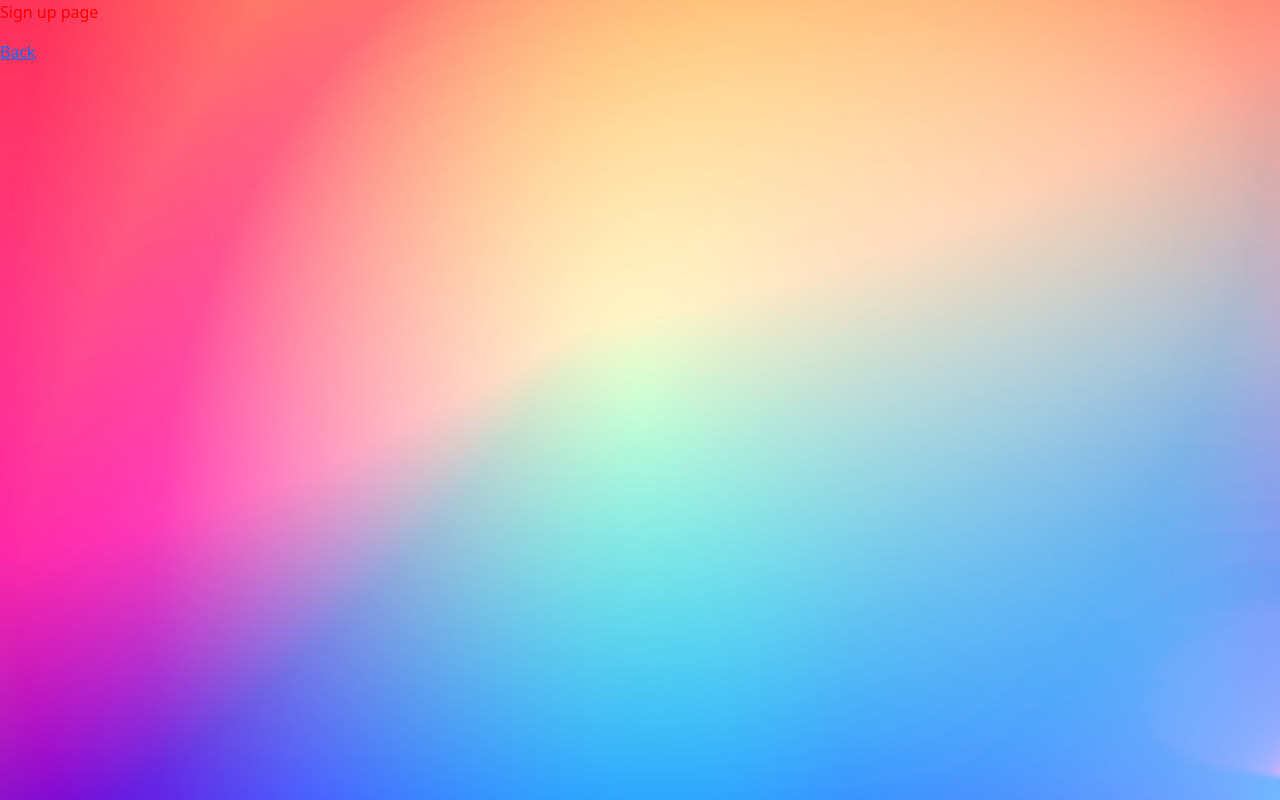
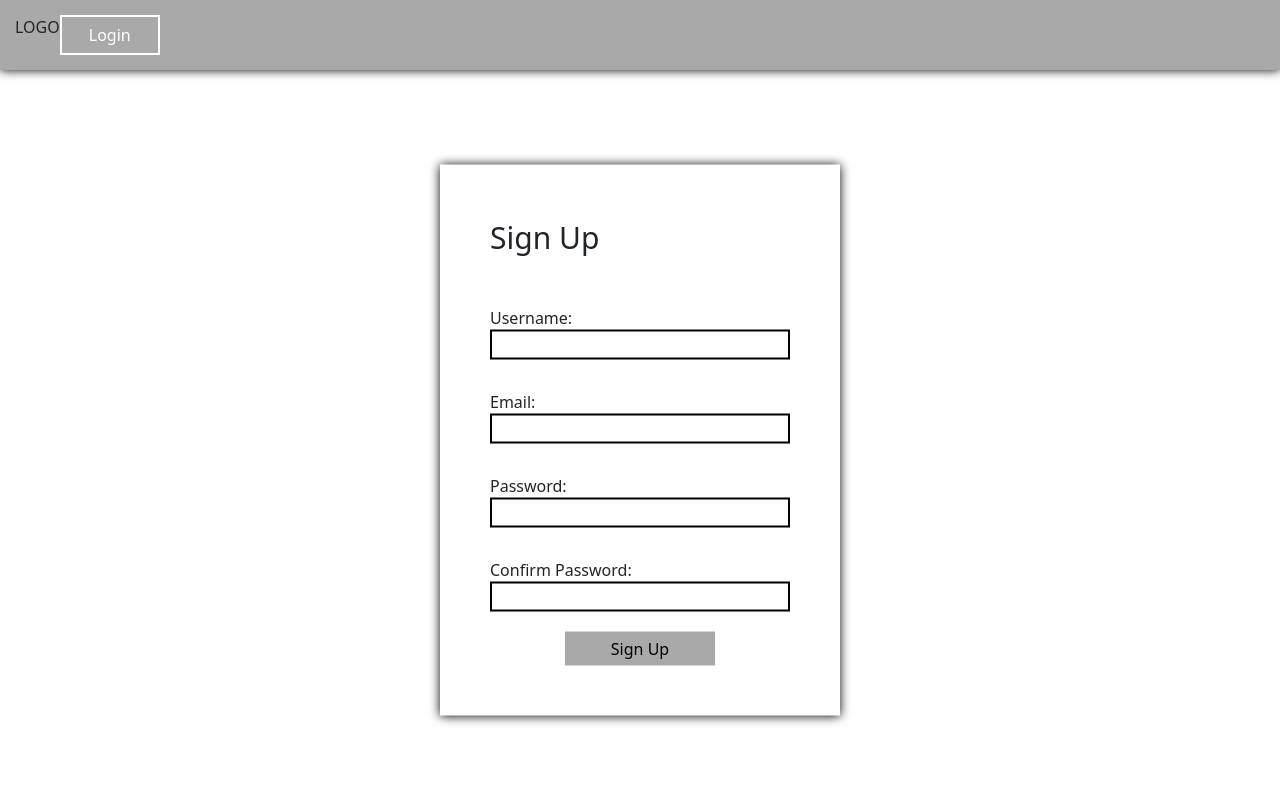
Before and after one commit to GTWebArcade/webarcade-webapp, a React (Create React App) app: page /sign-up in a window 1280 px wide. Built offline with nearby package versions, Linux system fonts and the light colour scheme.

Commit message:
sign up page

```diff
--- a/src/App.js
+++ b/src/App.js
@@ -2,6 +2,7 @@ import { BrowserRouter, Routes, Route } from 'react-router-dom';
 import LandingPage from './component/landing';
 import SignInPage from './component/sign-in';
 import SignUpPage from './component/sign-up';
+import GameViewPage from './component/game-view';
 import 'bootstrap/dist/css/bootstrap.min.css';
 
 function App() {
@@ -11,6 +12,7 @@ function App() {
         <Route path="/" element={ <LandingPage/> } />
         <Route path="sign-in" element={ <SignInPage/> } />
         <Route path="sign-up" element={ <SignUpPage/> } />
+        <Route path="game-view" element={ <GameViewPage/> } />
       </Routes>
     </BrowserRouter>
   );
--- /dev/null
+++ b/src/component/game-cards/index.js
@@ -0,0 +1,12 @@
+import styles from './styles.module.css';
+
+function GameCard(props) {
+  return (
+    <div>
+        <div className={styles.header}>{props.header}</div>
+        <div className={styles.body}>{props.body}</div>
+    </div>
+  );
+}
+
+export default GameCard;
--- /dev/null
+++ b/src/component/game-cards/styles.module.css
@@ -0,0 +1,8 @@
+body {
+    background-color: white;
+}
+
+.card {
+    border: 2px;
+    border-color: black;
+}
--- /dev/null
+++ b/src/component/game-view/index.js
@@ -0,0 +1,79 @@
+/* eslint-disable no-underscore-dangle */
+/* eslint-disable no-unused-vars */
+import axios from 'axios';
+import { useState, useEffect, useRef } from 'react';
+import styles from './styles.module.css';
+import GameCard from '../game-cards';
+
+function GameViewPage() {
+  const [phrase, setPhrase] = useState('');
+  const ignore = useRef(false);
+  const [gameList, setGameList] = useState([]);
+  const [filteredList, setFilteredList] = useState([]);
+
+  function getGames() {
+    const API_URL = process.env.REACT_APP_API_URL || 'http://localhost:8080';
+    axios.get(`${API_URL}/api/v1/games`, {}).then((response) => {
+      for (let i = 0; i < response?.data?.games.length; i += 1) {
+        console.log(response?.data?.games[i]?.name);
+        gameList.push(response?.data?.games[i]);
+        filteredList.push(response?.data?.games[i]);
+
+        // const game = document.createElement('GameCard', { header: 'name', body: 'working' });
+        // const name = document.createTextNode(response?.data?.games[i]?.name);
+        // game.appendChild(name);
+
+        // const section = document.getElementById('games');
+        // section.appendChild(game);
+
+        // const card = gameCardTemplate.content.cloneNode(true).children[0];
+        // const header = card.querySelector('[game-header]');
+        // const body = card.querySelector('[game-body]');
+        // header.textContent = response?.data?.games[i]?.name;
+        // body.textContent = response?.data?.games[i]?.imageUrl;
+        // gameCardContainer.append(card);
+      }
+    });
+  }
+
+  function filterGames() {
+    const section = document.getElementById('games');
+    while (section.hasChildNodes()) {
+      section.removeChild(section.firstChild);
+    }
+    const filter = document.getElementById('searchbar').value.toLowerCase();
+    setPhrase(filter);
+
+    setFilteredList([]);
+
+    for (let i = 0; i < gameList.length; i += 1) {
+      if (gameList[i].name.toLowerCase().includes(filter)) {
+        console.log(gameList[i]);
+        filteredList.push(gameList[i]);
+        // const game = document.createElement('p');
+        // const name = document.createTextNode(gameList[i].name);
+        // game.appendChild(name);
+
+        // section.appendChild(game);
+      }
+    }
+  }
+
+  useEffect(() => {
+    if (ignore.current) return;
+    ignore.current = true;
+    getGames();
+  // eslint-disable-next-line react-hooks/exhaustive-deps
+  }, []);
+
+  return (
+    <div className={styles.gameArea}>
+        <input id="searchbar" type="text" className={styles.searchBar} onChange={filterGames}></input>
+        <div id='games'>{filteredList.map((game) => <GameCard header={game.name} body={game.imageUrl}/>)}</div>
+        {/* <div id='games'></div> */}
+    </div>
+    // {/* <button onClick={test}>Games</button> */}
+  );
+}
+
+export default GameViewPage;
--- /dev/null
+++ b/src/component/game-view/styles.module.css
@@ -0,0 +1,8 @@
+body {
+    background-color: white;
+}
+
+.card {
+    border: 2px;
+    border-color: black;
+}
--- a/src/component/landing/index.js
+++ b/src/component/landing/index.js
@@ -1,8 +1,17 @@
-import React from 'react';
+/* eslint-disable no-unused-vars */
+import { useState } from 'react';
+import axios from 'axios';
+import { useNavigate } from 'react-router-dom';
 import Button from 'react-bootstrap/Button';
 import styles from './styles.module.css';
 
 function LeftSide() {
+  const navigate = useNavigate();
+
+  function navigateSignUp() {
+    navigate('/sign-up');
+  }
+
   return (
     <div className={styles.leftSide}>
         <div className={styles.leftBox}>
@@ -10,34 +19,44 @@ function LeftSide() {
         <h1 className={styles.neon}>Web Arcade</h1>
         <p className={styles.bodyText}>Enter the Georgia Tech Web Dev Web Arcade to play
           and rate user-made WebGL games or upload your own!</p>
-        <button className ={styles.signUpButton}>Sign Up</button>
+        <button className={styles.signUpButton} onClick={navigateSignUp}>Sign Up</button>
         </div>
     </div>
   );
 }
 
 function RightSide() {
-  // store input text into variables
-  const [username, setUsername] = React.useState();
-  const [password, setPassword] = React.useState();
+  const [user, setUser] = useState();
+  const [pass, setPass] = useState();
+  const [tok, setTok] = useState();
   // event?.target?.value store the value of the input field
   // value={username} the text in the username box (not the actual username)
 
-  // we call in the  onClick fuction in button
   function signIn() {
-    // 26 min in, implementing axios call to backend
-    // eslint-disable-next-line no-alert
-    alert('Not implemented');
+    setUser(document.getElementById('user').value);
+    setPass(document.getElementById('password').value);
+    const API_URL = process.env.REACT_APP_API_URL || 'http://localhost:8080';
+    axios.post(`${API_URL}/api/v1/auth/sign-in`, {
+      username: user,
+      password: pass,
+    }).then((response) => {
+      const serverMessage = response?.data?.message || 'no message from server';
+      setTok(response?.data?.token);
+      console.log(serverMessage);
+    }).catch((error) => {
+      console.log('Error: ', error?.response?.data?.message);
+    });
   }
+
   return (
     <div className={styles.rightSide}>
         <div className={styles.box}>
           <div className={styles.signInBox}>
           <p>Log In</p>
+            <label className={styles.inline}>Username</label>
+            <input type="text" id='user' value={user} onChange={(event) => { setUser(event?.target?.value); }}/>
             <label className={styles.inline}>Password</label>
-            <input type="text" value={username} onChange={(event) => { setUsername(event?.target?.value); }}/>
-            <label className={styles.inline}>Username</label>
-            <input type="password" value={password} onChange={(event) => { setPassword(event?.target?.value); }}/>
+            <input type="password" id='password' value={pass} onChange={(event) => { setPass(event?.target?.value); }}/>
             <Button onClick={() => { signIn(); }}variant="primary">Sign In</Button>
           </div>
         </div>
--- a/src/component/landing/styles.module.css
+++ b/src/component/landing/styles.module.css
@@ -1,5 +1,10 @@
 h1 {
     font-weight: 500;
+}
+
+a {
+    width: 250px;
+    text-align: center;
 }
 
 .signUpButton {
--- a/src/component/sign-in/styles.module.css
+++ b/src/component/sign-in/styles.module.css
@@ -1,9 +1,10 @@
-body {
+.loginContainer {
     background-image: url('../../images/backdrop.jpg');
     background-repeat: no-repeat;
     background-attachment: fixed;
     background-size: 100% 100%;
 }
+
 .title {
     font-size: 30px;
 }
--- a/src/component/sign-up/index.js
+++ b/src/component/sign-up/index.js
@@ -1,10 +1,85 @@
+import { useState } from 'react';
+import axios from 'axios';
+import { useNavigate } from 'react-router-dom';
 import styles from './styles.module.css';
 
 function SignUpPage() {
+  const [user, setUser] = useState();
+  const [ema, setEma] = useState();
+  const [pass, setPass] = useState();
+  const [cpass, setCPass] = useState();
+  const navigate = useNavigate();
+
+  function sendSignupInfo() {
+    setUser(document.getElementById('user').value);
+    setEma(document.getElementById('email').value);
+    setPass(document.getElementById('password').value);
+    setCPass(document.getElementById('cpassword').value);
+    const API_URL = process.env.REACT_APP_API_URL || 'http://localhost:8080';
+    axios.post(`${API_URL}/api/v1/auth/sign-up`, {
+      username: user,
+      email: ema,
+      password: pass,
+      cpassword: cpass,
+    }).then((response) => {
+      const serverMessage = response?.data?.message || 'no message from server';
+      console.log(serverMessage);
+      setUser('');
+      setEma('');
+      setPass('');
+      setCPass('');
+      navigate('/');
+    }).catch((error) => {
+      console.log('Error: ', error?.response?.data?.message);
+      setUser('');
+      setEma('');
+      setPass('');
+      setCPass('');
+    });
+  }
+
+  function navigateLogin() {
+    navigate('/');
+  }
+
   return (
-    <div>
-        <p className={styles.dummyStyle}>Sign up page</p>
-        <a href='/'>Back</a>
+    <div className={styles.signupContainer}>
+      <div className={styles.header}>
+          <p>LOGO</p>
+          <button className={styles.loginButton} onClick={navigateLogin}>Login</button>
+      </div>
+      <div className={styles.signupArea}>
+        <div className={styles.inSignup}>
+          <p className={styles.title}>Sign Up</p>
+          <div className={styles.infoSec}>
+            <div className={styles.info}>
+                <label>Username:</label>
+                <input id="user" type="text" className={styles.userItem} value={user} onChange={(event) => { setUser(event?.target?.value); }}></input>
+            </div>
+            <div className={styles.info}>
+                <label>Email:</label>
+                <input id="email" type="email" value={ema} onChange={(event) => { setEma(event?.target?.value); }}></input>
+            </div>
+            <div className={styles.info}>
+                <label>Password:</label>
+                <input id="password" type="password" value={pass} onChange={(event) => { setPass(event?.target?.value); }}></input>
+            </div>
+            <div className={styles.info}>
+                <label>Confirm Password:</label>
+                <input id="cpassword" type="password" value={cpass} onChange={(event) => { setCPass(event?.target?.value); }}></input>
+            </div>
+          </div>
+
+          <div className={styles.sbtnContainer}>
+            <button id="sign-up-btn" onClick={sendSignupInfo}>Sign Up</button>
+          </div>
+
+          {/* <div className={styles.createAccount}>
+            <span id="label-ca">Don't have an account?  </span>
+            <a className={styles.links} href="/sign-up">Create Account</a>
+          </div> */}
+        </div>
+      </div>
     </div>
   );
 }
--- a/src/component/sign-up/styles.module.css
+++ b/src/component/sign-up/styles.module.css
@@ -1,3 +1,70 @@
-.dummyStyle {
-    color: red;
+.signupContainer {
+    background-color: grey;
 }
+
+.header {
+    display: flex;
+    flex-direction: row;
+    background-color: darkgray;
+    box-shadow: 0px 0px 10px black;
+    padding: 15px;
+}
+
+.header button {
+    border: 2px solid white;
+    color: white;
+    max-width: 100px;
+}
+
+.inSignup {
+    width: 100%;
+    max-width: 400px;
+    min-width: 400px;
+    padding: 50px;
+    box-shadow: 0px 0px 10px black;
+    background: white;
+}
+
+.signupArea {
+    position: absolute;
+    top: 55%;
+    left: 50%;
+    transform: translate(-50%, -50%);
+}
+
+.title {
+    font-size: 30px;
+}
+
+.infoSec {
+    display: flex;
+    flex-direction: column;
+}
+
+.info {
+    display: flex;
+    flex-direction: column;
+    padding-top: 30px;
+}
+
+.info input {
+    border: 2px solid #000;
+    background: white;
+    -webkit-border-radius: 5px;
+    border-radius: 0px;
+    height: 30px;
+}
+
+.sbtnContainer {
+    padding-top: 20px;
+    text-align: center;
+}
+
+button {
+    border: none;
+    width: 50%;
+    padding: 5px;
+    border-radius: 3%;
+    background-color: darkgray;
+    font-family: IBM Piex Mono;
+}
```
Also changed, not shown: src/component/sign-in/index.js (+14 -3 lines).
